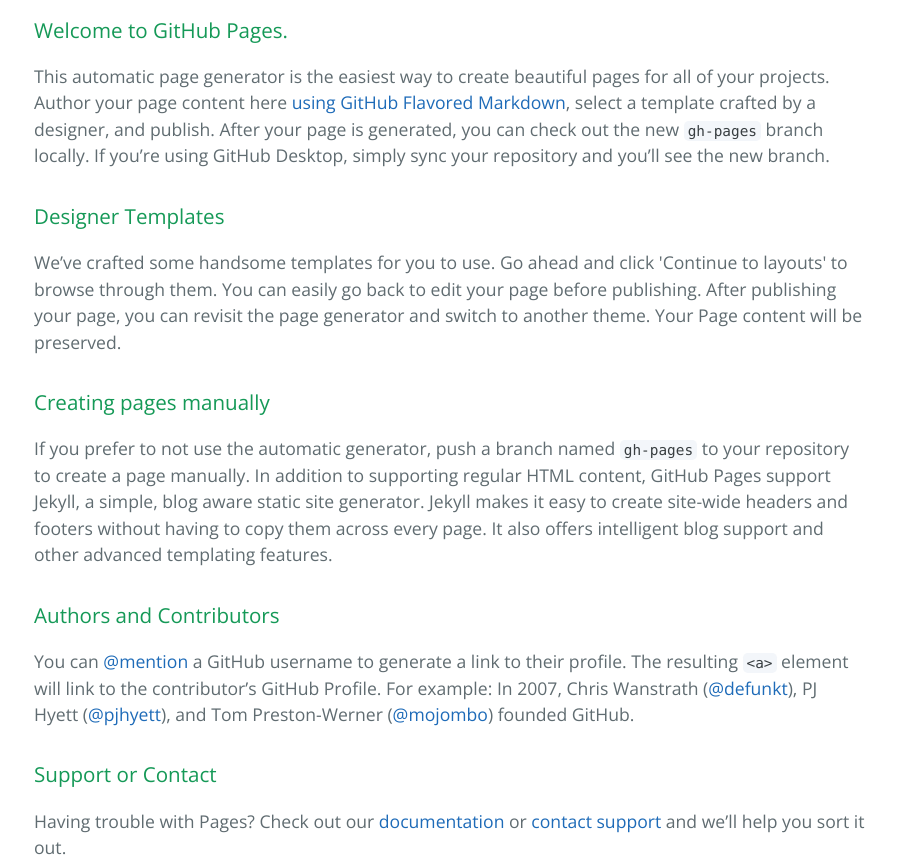
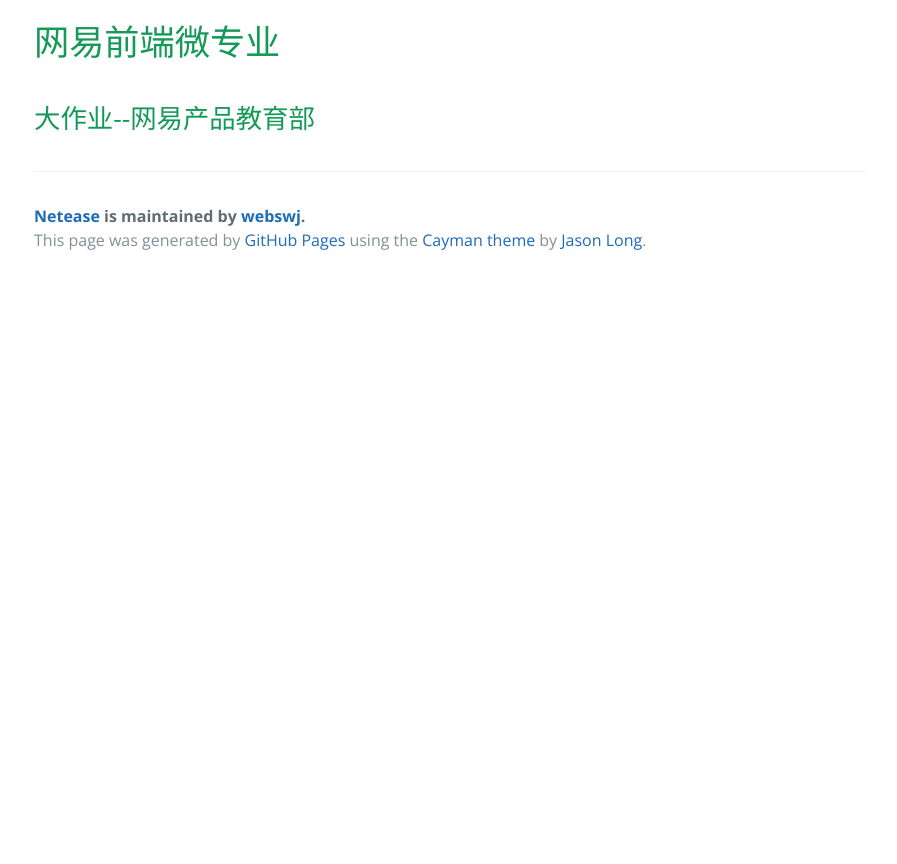
Before and after one commit to webswj/netease, a plain HTML site: page index.html in a window 1280 px wide. Shown: the part 400-1264 px from the top of the page, without its empty margins (190-1087 px from the left). After the commit the page ends 800 px from the top, so only its background shows below. Drawn offline with nearby package versions, Linux system fonts and the light colour scheme.

Commit message:
Create gh-pages branch via GitHub

```diff
--- a/index.html
+++ b/index.html
@@ -19,30 +19,11 @@
     </section>
 
     <section class="main-content">
-      <h3>
-<a id="welcome-to-github-pages" class="anchor" href="#welcome-to-github-pages" aria-hidden="true"><span aria-hidden="true" class="octicon octicon-link"></span></a>Welcome to GitHub Pages.</h3>
+      <h1>
+<a id="网易前端微专业" class="anchor" href="#%E7%BD%91%E6%98%93%E5%89%8D%E7%AB%AF%E5%BE%AE%E4%B8%93%E4%B8%9A" aria-hidden="true"><span aria-hidden="true" class="octicon octicon-link"></span></a>网易前端微专业</h1>
 
-<p>This automatic page generator is the easiest way to create beautiful pages for all of your projects. Author your page content here <a href="https://guides.github.com/features/mastering-markdown/">using GitHub Flavored Markdown</a>, select a template crafted by a designer, and publish. After your page is generated, you can check out the new <code>gh-pages</code> branch locally. If you’re using GitHub Desktop, simply sync your repository and you’ll see the new branch.</p>
-
-<h3>
-<a id="designer-templates" class="anchor" href="#designer-templates" aria-hidden="true"><span aria-hidden="true" class="octicon octicon-link"></span></a>Designer Templates</h3>
-
-<p>We’ve crafted some handsome templates for you to use. Go ahead and click 'Continue to layouts' to browse through them. You can easily go back to edit your page before publishing. After publishing your page, you can revisit the page generator and switch to another theme. Your Page content will be preserved.</p>
-
-<h3>
-<a id="creating-pages-manually" class="anchor" href="#creating-pages-manually" aria-hidden="true"><span aria-hidden="true" class="octicon octicon-link"></span></a>Creating pages manually</h3>
-
-<p>If you prefer to not use the automatic generator, push a branch named <code>gh-pages</code> to your repository to create a page manually. In addition to supporting regular HTML content, GitHub Pages support Jekyll, a simple, blog aware static site generator. Jekyll makes it easy to create site-wide headers and footers without having to copy them across every page. It also offers intelligent blog support and other advanced templating features.</p>
-
-<h3>
-<a id="authors-and-contributors" class="anchor" href="#authors-and-contributors" aria-hidden="true"><span aria-hidden="true" class="octicon octicon-link"></span></a>Authors and Contributors</h3>
-
-<p>You can <a href="https://help.github.com/articles/basic-writing-and-formatting-syntax/#mentioning-users-and-teams" class="user-mention">@mention</a> a GitHub username to generate a link to their profile. The resulting <code>&lt;a&gt;</code> element will link to the contributor’s GitHub Profile. For example: In 2007, Chris Wanstrath (<a href="https://github.com/defunkt" class="user-mention">@defunkt</a>), PJ Hyett (<a href="https://github.com/pjhyett" class="user-mention">@pjhyett</a>), and Tom Preston-Werner (<a href="https://github.com/mojombo" class="user-mention">@mojombo</a>) founded GitHub.</p>
-
-<h3>
-<a id="support-or-contact" class="anchor" href="#support-or-contact" aria-hidden="true"><span aria-hidden="true" class="octicon octicon-link"></span></a>Support or Contact</h3>
-
-<p>Having trouble with Pages? Check out our <a href="https://help.github.com/pages">documentation</a> or <a href="https://github.com/contact">contact support</a> and we’ll help you sort it out.</p>
+<h2>
+<a id="大作业--网易产品教育部" class="anchor" href="#%E5%A4%A7%E4%BD%9C%E4%B8%9A--%E7%BD%91%E6%98%93%E4%BA%A7%E5%93%81%E6%95%99%E8%82%B2%E9%83%A8" aria-hidden="true"><span aria-hidden="true" class="octicon octicon-link"></span></a>大作业--网易产品教育部</h2>
 
       <footer class="site-footer">
         <span class="site-footer-owner"><a href="https://github.com/webswj/netease">Netease</a> is maintained by <a href="https://github.com/webswj">webswj</a>.</span>
```
Also changed, not shown: params.json (+1 -1 lines).
